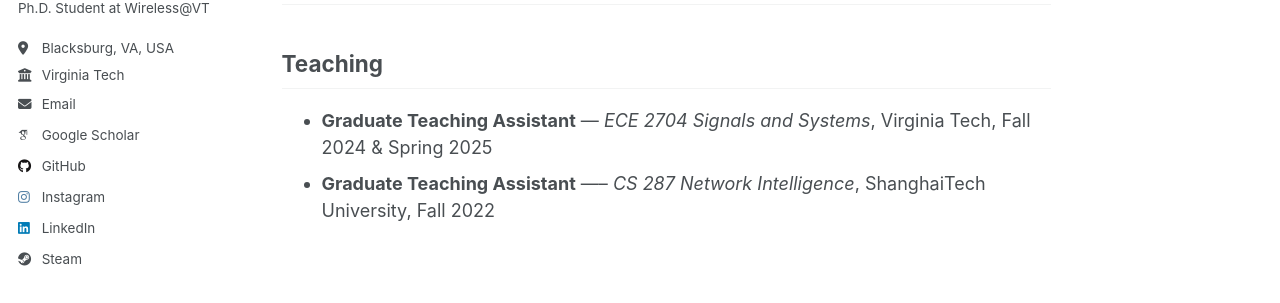
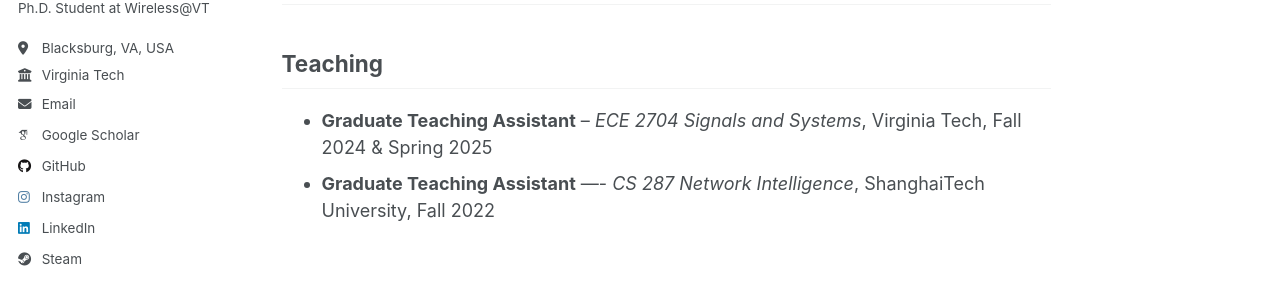
Before and after one commit to frontop137/frontop137.github.io, a Jekyll site: the page built from index.md, in a window 1280 px wide and 900 px high, scrolled down 1553 px. Shown: the part 277-580 px from the top of the window. Built offline with Jekyll 4.4.1, drawn with Linux system fonts in a browser that asks for light colours; emoji names are drawn with the system emoji font; some web fonts are replaced; a script that is not in the unit is left out; our own code applies the rules of GitHub Pages for plain Markdown files.

```diff
--- a/index.md
+++ b/index.md
@@ -55,5 +55,5 @@ My research focuses on wireless federated learning.
 ---
 
 ## Teaching {#teaching}
-- **Graduate Teaching Assistant** --- *ECE 2704 Signals and Systems*, Virginia Tech, Fall 2024 & Spring 2025
-- **Graduate Teaching Assistant** —-- *CS 287 Network Intelligence*, ShanghaiTech University, Fall 2022
+- **Graduate Teaching Assistant** -- *ECE 2704 Signals and Systems*, Virginia Tech, Fall 2024 & Spring 2025
+- **Graduate Teaching Assistant** —- *CS 287 Network Intelligence*, ShanghaiTech University, Fall 2022
```
